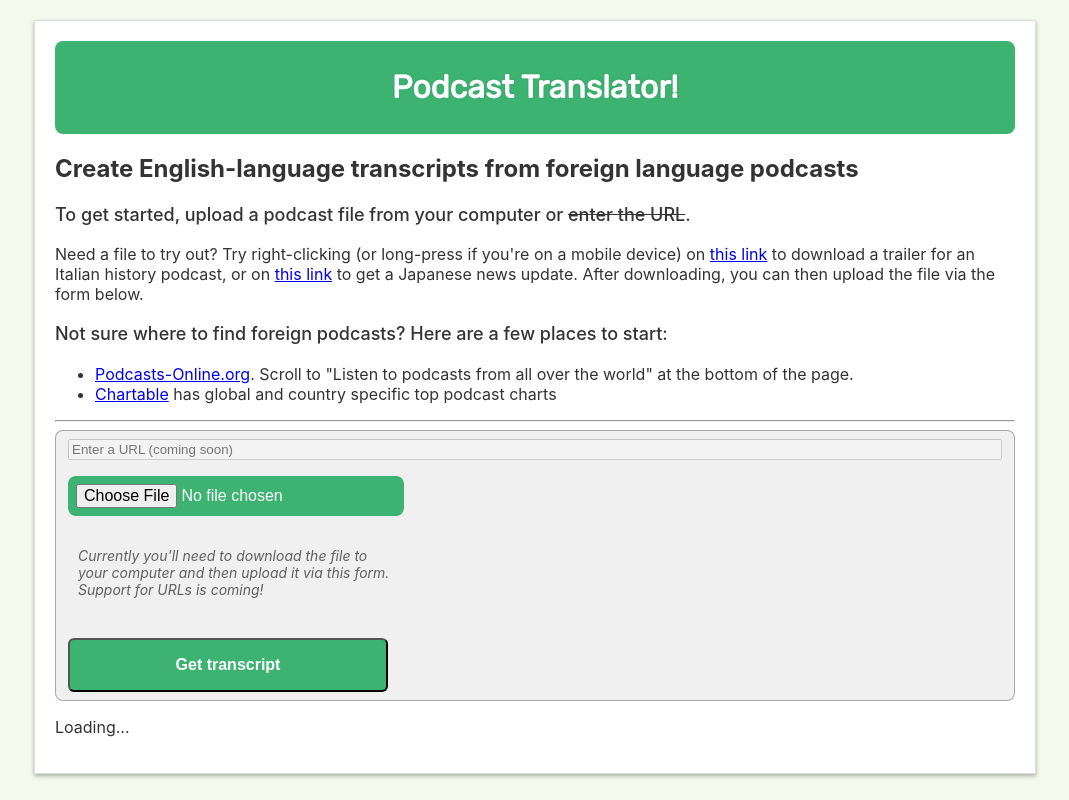
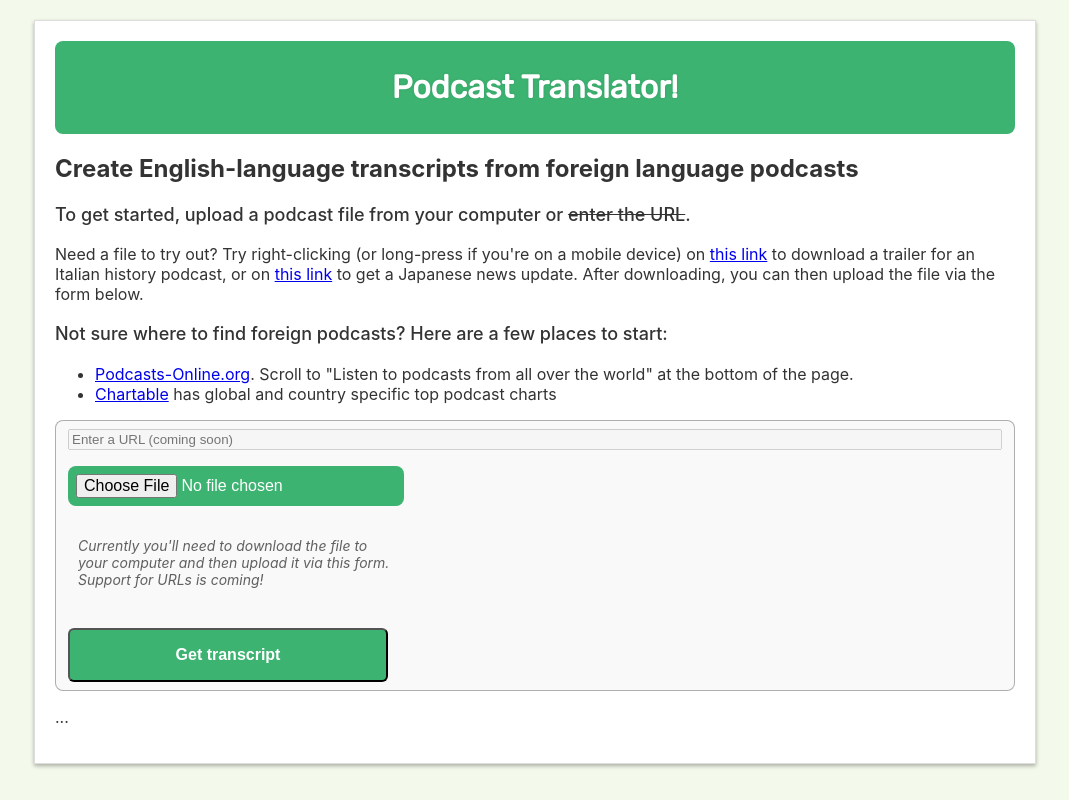
Before and after one commit to melkes/capstone-proposal, a React (Create React App) app: page / in a window 1280 px wide. Shown: the whole page, without its empty margins (105-1174 px from the left). Built offline with nearby package versions, Linux system fonts and the light colour scheme.

Commit message:
Styling for transcript text

```diff
--- a/src/components/AppController.js
+++ b/src/components/AppController.js
@@ -23,7 +23,7 @@ function AppController() {
       {transcriptReady ? (
         <DisplayTranscript transcript={transcript} />
       ) : (
-        <p>Loading...</p>
+        <p>...</p>
       )}
     </div>
   );
--- a/src/components/DisplayTranscript.js
+++ b/src/components/DisplayTranscript.js
@@ -4,7 +4,7 @@ function DisplayTranscript(props){
   return (
     <div className="transcript">
       <h2>Here is your transcript!</h2>
-      <p>{props.transcript}</p>
+      <p className="transcript-text">{props.transcript}</p>
     </div>
   );
 }
--- a/src/components/PodcastForm.js
+++ b/src/components/PodcastForm.js
@@ -85,7 +85,7 @@ function PodcastForm(props) {
       <li><a href="https://www.podcasts-online.org/discover/">Podcasts-Online.org</a>. Scroll to "Listen to podcasts from all over the world" at the bottom of the page.</li>
       <li><a href="https://chartable.com/charts">Chartable</a> has global and country specific top podcast charts</li>
       </ul>
-<hr/>
+
       <form onSubmit={handleSubmit} className="podcast-form"> {/* To do: add styles for this */}
 {/* url input */}
         <input
--- a/src/index.css
+++ b/src/index.css
@@ -65,7 +65,7 @@ code {
   padding: 10px;
 }
 .podcast-form {
-  background-color: #F0F0F0;
+  background-color: #f9f9f9;
   padding: 20px;
   display: flex;
   flex-direction: column;
@@ -92,3 +92,22 @@ input[type="file"] {
   text-overflow: ellipsis;
   transition: color 0.25s ease, background-color 0.25s ease, border-color 0.25s ease;
 }
+
+.transcript-text {
+  max-width: 600px;
+  margin: 0 auto;
+  padding: 20px;
+
+  font-size: 18px; /* Bump up font size */
+  line-height: 1.6; /* Add line spacing */
+
+  background-color: #f9f9f9; /* Add background */
+  border: 1px solid #ddd; /* Add border */
+  border-radius: 4px; /* Softened corners */
+
+  /* Styles for screens smaller than 600px */
+  @media (max-width: 600px) {
+    font-size: 16px;
+    padding: 10px;
+  }
+}
```
